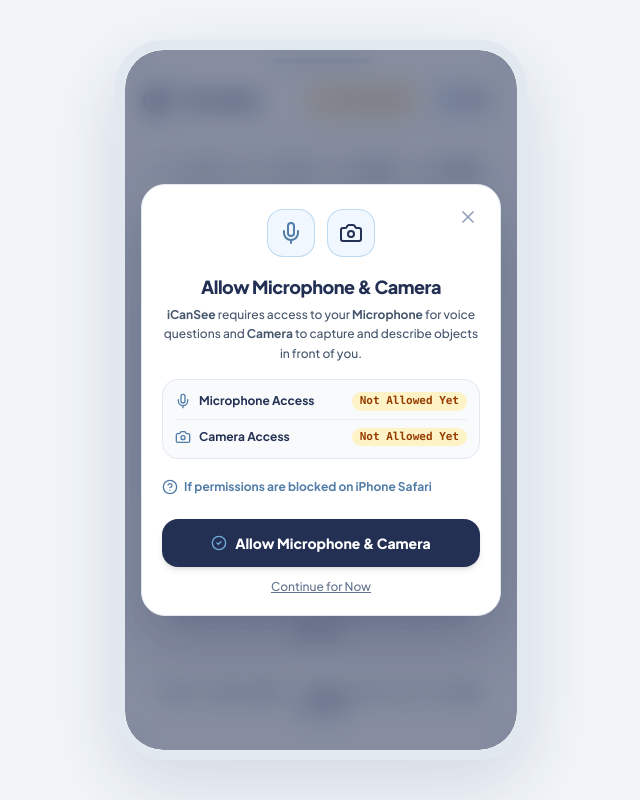
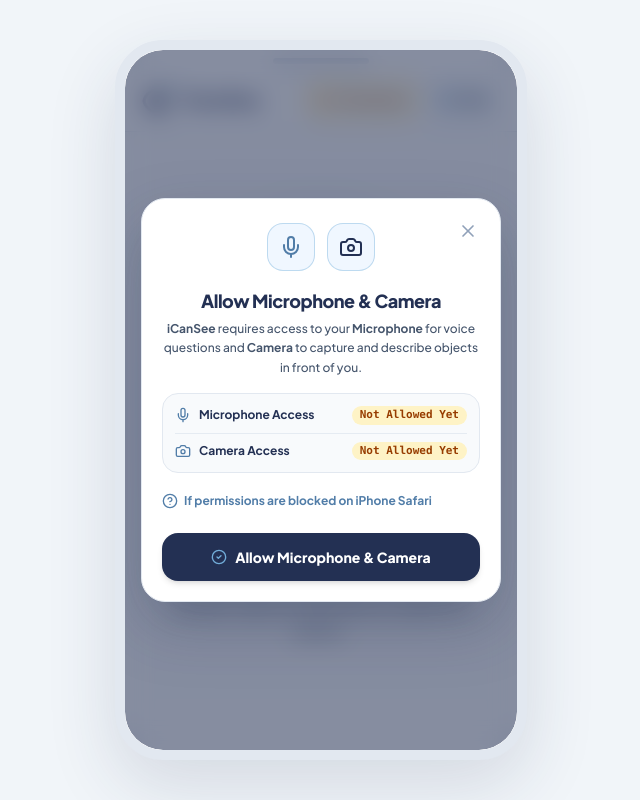
Before and after one commit to rahmatrdn/i-can-see, a React (Vite) app: page / in a window 1280 px wide. Shown: the whole page, without its empty margins (319-959 px from the left). Built offline with nearby package versions, Linux system fonts and the light colour scheme.

Commit message:
feat: add AI processing animations and styling for assistant orb and cleanup UI components

```diff
--- a/src/App.tsx
+++ b/src/App.tsx
@@ -105,15 +105,6 @@
               />
             ))}
 
-            {/* Top Status Banner */}
-            <StatusBanner
-              cameraActive={cameraActive}
-              phase={phase}
-              micError={micError}
-              onRequestMic={triggerMicrophonePermissionRequest}
-              onOpenPermissionsModal={openPermissionModal}
-            />
-
             {/* Pure Circular Center Orb */}
             <CenterAssistantOrb
               phase={phase}
@@ -123,17 +114,6 @@
               micLevel={micLevel}
               onCenterClick={handleCenterCircleClick}
             />
-
-            {/* Bottom Instruction Caption */}
-            <div className="text-center pt-2">
-              <p className="text-xs font-mono font-semibold text-[#354C6E] tracking-wide">
-                {phase === "IDLE"
-                  ? "TAP 1x FOR VOICE · DOUBLE-TAP (2x) TO TAKE PICTURE"
-                  : phase === "AIMING_CAMERA"
-                  ? "TAP 1x ANYWHERE ON SCREEN WHEN READY TO CAPTURE"
-                  : "TAP 1x TO STOP AI · DOUBLE-TAP (2x) TO TAKE PICTURE"}
-              </p>
-            </div>
           </div>
 
           {/* Startup Microphone & Camera Permission Popup Modal */}
--- a/src/features/assistant/components/CenterAssistantOrb.tsx
+++ b/src/features/assistant/components/CenterAssistantOrb.tsx
@@ -178,7 +178,23 @@
 
           {phase === "PROCESSING_AI" && (
             <>
-              <Sparkles className="relative z-10 w-10 h-10 stroke-[2.3] animate-spin" />
+              <div className="relative z-10 flex flex-col items-center justify-center">
+                <div className="relative flex items-center justify-center">
+                  <span
+                    aria-hidden="true"
+                    className="absolute -inset-2.5 rounded-full bg-white/20 blur-md animate-pulse"
+                  />
+                  <Sparkles className="relative z-10 w-8 h-8 stroke-[2.2] animate-ai-glow" />
+                </div>
+                <div
+                  aria-hidden="true"
+                  className="flex items-center justify-center gap-1.5 mt-1.5"
+                >
+                  <span className="w-1.5 h-1.5 rounded-full bg-white shadow-[0_0_6px_rgba(255,255,255,0.9)] animate-ai-dot-1" />
+                  <span className="w-1.5 h-1.5 rounded-full bg-white shadow-[0_0_6px_rgba(255,255,255,0.9)] animate-ai-dot-2" />
+                  <span className="w-1.5 h-1.5 rounded-full bg-white shadow-[0_0_6px_rgba(255,255,255,0.9)] animate-ai-dot-3" />
+                </div>
+              </div>
               <span
                 className={`relative z-10 flex items-center gap-1.5 text-[10px] font-extrabold uppercase tracking-wider px-2.5 py-0.5 rounded-full ${orbTheme.badgeBg}`}
               >
@@ -209,6 +225,15 @@
         </div>
       )}
 
+      {/* Elegant Shimmering Bar when AI is Processing Answer */}
+      {phase === "PROCESSING_AI" && (
+        <div className="mt-2 flex items-center justify-center gap-1.5 h-6">
+          <div className="relative w-32 h-1.5 rounded-full bg-indigo-100/80 overflow-hidden shadow-xs">
+            <div className="absolute inset-y-0 w-16 rounded-full bg-gradient-to-r from-transparent via-[#6366F1] to-transparent animate-shimmer-sweep" />
+          </div>
+        </div>
+      )}
+
       <h1
         className="mt-4 text-2xl sm:text-[26px] font-extrabold tracking-tight text-[#233053] leading-snug"
         style={{ textWrap: "balance" }}
--- a/src/features/assistant/utils/orbTheme.ts
+++ b/src/features/assistant/utils/orbTheme.ts
@@ -64,6 +64,21 @@
     };
   }
 
+  if (phase === "PROCESSING_AI") {
+    return {
+      waveBorder: "border-[#6366F1]/55",
+      waveBg: "bg-[#818CF8]/18",
+      auraStyle:
+        "radial-gradient(circle, rgba(129,140,248,0.48) 0%, rgba(99,102,241,0.2) 55%, rgba(129,140,248,0) 72%)",
+      coreStyle:
+        "radial-gradient(circle at 35% 28%, #818CF8 0%, #6366F1 50%, #4338CA 100%)",
+      coreShadow: "shadow-[0_18px_60px_rgba(99,102,241,0.45)]",
+      textColor: "text-white",
+      badgeBg: "bg-white/25 text-white",
+      barColor: "bg-white",
+    };
+  }
+
   return {
     waveBorder: "border-[#354C6E]/45",
     waveBg: "bg-[#517DA8]/15",
--- a/src/features/permissions/components/PermissionModal.tsx
+++ b/src/features/permissions/components/PermissionModal.tsx
@@ -56,8 +56,7 @@
 
         <div className="mx-auto flex items-center justify-center gap-3 pt-1">
           <div
-            className={`w-12 h-12 rounded-2xl flex items-center justify-center border transition-all ${
-              isMicGranted
+            className={`w-12 h-12 rounded-2xl flex items-center justify-center border transition-all ${isMicGranted
                 ? "bg-emerald-50 border-emerald-300 text-emerald-600"
                 : isMicBlocked
                   ? "bg-rose-50 border-rose-300 text-rose-600"
@@ -67,8 +66,7 @@
             <Mic className="w-6 h-6" />
           </div>
           <div
-            className={`w-12 h-12 rounded-2xl flex items-center justify-center border transition-all ${
-              isCamGranted
+            className={`w-12 h-12 rounded-2xl flex items-center justify-center border transition-all ${isCamGranted
                 ? "bg-emerald-50 border-emerald-300 text-emerald-600"
                 : isCamBlocked
                   ? "bg-rose-50 border-rose-300 text-rose-600"
@@ -118,8 +116,7 @@
               Microphone Access
             </span>
             <span
-              className={`font-mono text-[11px] font-semibold px-2 py-0.5 rounded-full ${
-                isMicGranted
+              className={`font-mono text-[11px] font-semibold px-2 py-0.5 rounded-full ${isMicGranted
                   ? "bg-emerald-100 text-emerald-700"
                   : isMicBlocked
                     ? "bg-rose-100 text-rose-700"
@@ -142,8 +139,7 @@
               Camera Access
             </span>
             <span
-              className={`font-mono text-[11px] font-semibold px-2 py-0.5 rounded-full ${
-                isCamGranted
+              className={`font-mono text-[11px] font-semibold px-2 py-0.5 rounded-full ${isCamGranted
                   ? "bg-emerald-100 text-emerald-700"
                   : isCamBlocked
                     ? "bg-rose-100 text-rose-700"
@@ -224,16 +220,6 @@
             </span>
           </button>
 
-          {/* Dismiss button */}
-          {onClose && (
-            <button
-              type="button"
-              onClick={onClose}
-              className="text-xs text-slate-500 hover:text-slate-700 underline font-medium pt-1 cursor-pointer block mx-auto"
-            >
-              Continue for Now
-            </button>
-          )}
         </div>
       </div>
     </div>
--- a/src/index.css
+++ b/src/index.css
@@ -149,3 +149,59 @@
 .animate-voice-bar-7 {
   animation: ai-voice-bar 0.58s ease-in-out 0.15s infinite;
 }
+
+/* Elegant breathing glow for AI processing */
+@keyframes ai-glow-breathe {
+  0%, 100% {
+    transform: scale(0.94);
+    filter: drop-shadow(0 0 6px rgba(255, 255, 255, 0.5));
+    opacity: 0.9;
+  }
+  50% {
+    transform: scale(1.08);
+    filter: drop-shadow(0 0 16px rgba(255, 255, 255, 0.95)) drop-shadow(0 0 26px rgba(165, 180, 252, 0.75));
+    opacity: 1;
+  }
+}
+
+.animate-ai-glow {
+  animation: ai-glow-breathe 2.4s ease-in-out infinite;
+}
+
+/* Harmonic thinking dots wave */
+@keyframes ai-thinking-dot {
+  0%, 100% {
+    transform: translateY(0) scale(0.8);
+    opacity: 0.35;
+  }
+  50% {
+    transform: translateY(-3.5px) scale(1.2);
+    opacity: 1;
+  }
+}
+
+.animate-ai-dot-1 {
+  animation: ai-thinking-dot 1.3s cubic-bezier(0.45, 0, 0.55, 1) infinite;
+}
+
+.animate-ai-dot-2 {
+  animation: ai-thinking-dot 1.3s cubic-bezier(0.45, 0, 0.55, 1) 0.22s infinite;
+}
+
+.animate-ai-dot-3 {
+  animation: ai-thinking-dot 1.3s cubic-bezier(0.45, 0, 0.55, 1) 0.44s infinite;
+}
+
+/* Elegant subtle shimmer sweep */
+@keyframes shimmer-sweep {
+  0% {
+    transform: translateX(-120%);
+  }
+  100% {
+    transform: translateX(250%);
+  }
+}
+
+.animate-shimmer-sweep {
+  animation: shimmer-sweep 1.8s cubic-bezier(0.4, 0, 0.2, 1) infinite;
+}
```
Lines whose indentation alone changed are shown as unchanged.
